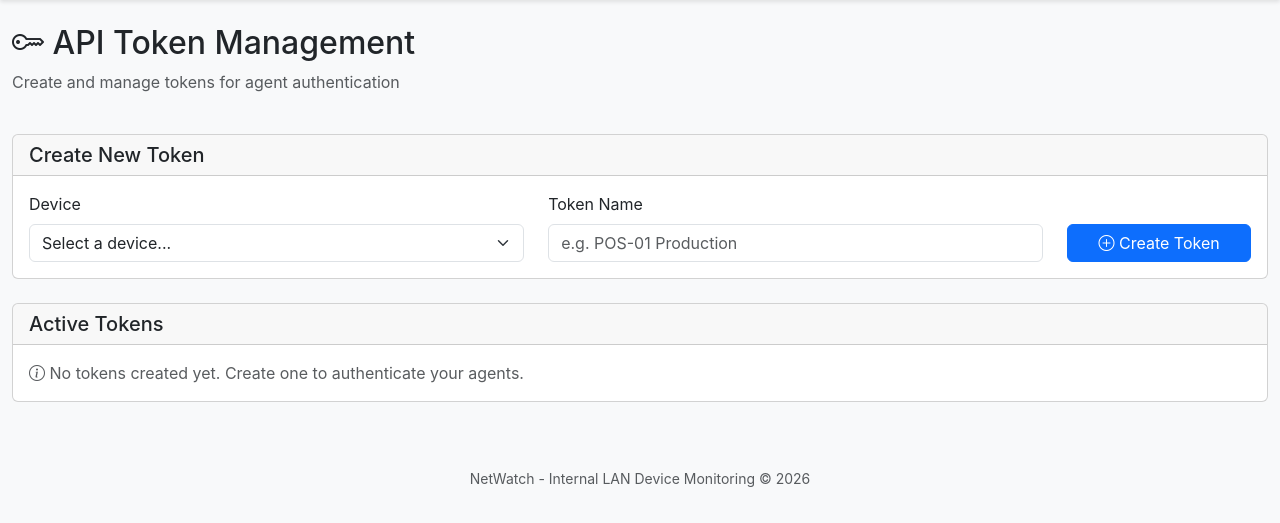
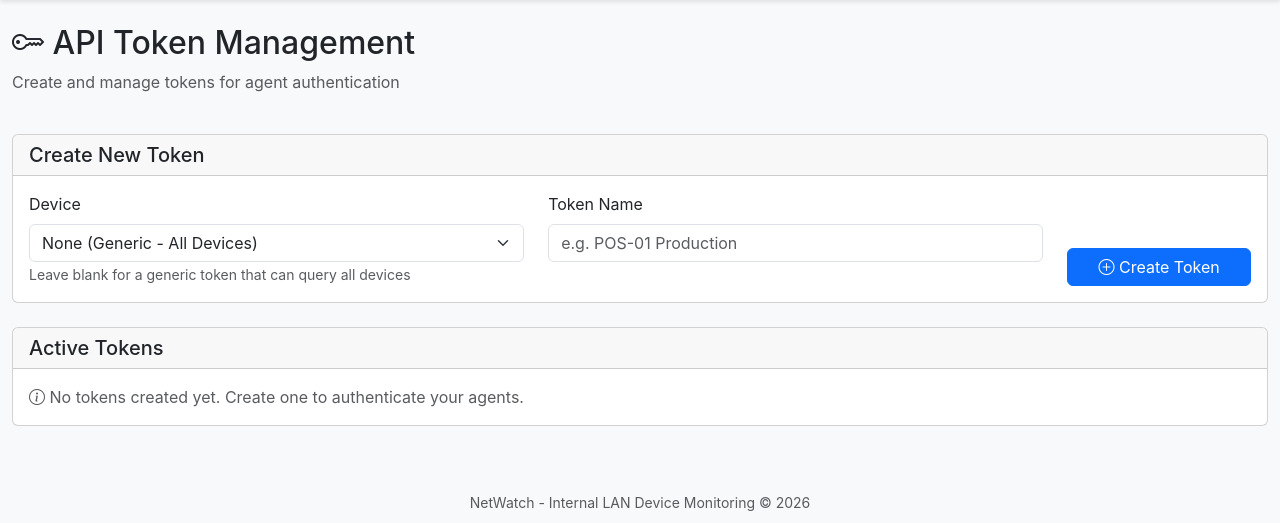
Before and after one commit to Firo91/PosTracker, a Django app: page /dashboard/tokens/ in a window 1280 px wide. Shown: the part 56-579 px from the top of the page. Run offline with Django 5.2, Linux system fonts and the light colour scheme; the visitor is signed in with stand-in values (Sample User, id 1); data that the repository does not hold is empty; parts of the project's set-up code (start-up, migrations or seed data) failed here and were passed over.

Commit message:
Enhance API token creation process - Allow creation of generic tokens without device selection and update UI to reflect this change.

```diff
--- a/apps/dashboard/views.py
+++ b/apps/dashboard/views.py
@@ -320,22 +320,24 @@ def manage_api_tokens(request):
 @require_http_methods(["POST"])
 def create_api_token(request):
     """
-    Create a new API token for a device.
+    Create a new API token for a device or a generic token (no device).
     """
-    device_id = request.POST.get('device_id')
+    device_id = request.POST.get('device_id', '').strip()
     token_name = request.POST.get('token_name', '').strip()
 
-    if not device_id or not token_name:
-        return JsonResponse({'error': 'Device and token name required'}, status=400)
+    if not token_name:
+        return JsonResponse({'error': 'Token name is required'}, status=400)
 
-    try:
-        device = Device.objects.get(id=device_id)
-    except Device.DoesNotExist:
-        return JsonResponse({'error': 'Device not found'}, status=404)
+    device = None
+    if device_id:
+        try:
+            device = Device.objects.get(id=device_id)
 
-    # Delete old token if exists
-    if hasattr(device, 'api_token') and device.api_token:
-        device.api_token.delete()
+            # Delete old token if exists for this device
+            if hasattr(device, 'api_token') and device.api_token:
+                device.api_token.delete()
+        except Device.DoesNotExist:
+            return JsonResponse({'error': 'Device not found'}, status=404)
 
     # Create new token
     token_string = APIToken.generate_token()
@@ -346,12 +348,13 @@ def create_api_token(request):
         enabled=True
     )
 
-    logger.info(f"Created API token '{token_name}' for device {device.name}")
+    device_name = device.name if device else 'Generic (All Devices)'
+    logger.info(f"Created API token '{token_name}' for {device_name}")
 
     return JsonResponse({
         'success': True,
         'token': token_string,
-        'device_name': device.name,
+        'device_name': device_name,
         'token_name': token_name,
     })
 
--- a/templates/dashboard/manage_tokens.html
+++ b/templates/dashboard/manage_tokens.html
@@ -24,12 +24,13 @@
             <div class="row">
                 <div class="col-md-5">
                     <label for="device_id" class="form-label">Device</label>
-                    <select id="device_id" name="device_id" class="form-select" required>
-                        <option value="">Select a device...</option>
+                    <select id="device_id" name="device_id" class="form-select">
+                        <option value="">None (Generic - All Devices)</option>
                         {% for device in devices %}
                             <option value="{{ device.id }}">{{ device.name }} ({{ device.ip_address }})</option>
                         {% endfor %}
                     </select>
+                    <small class="form-text text-muted">Leave blank for a generic token that can query all devices</small>
                 </div>
                 <div class="col-md-5">
                     <label for="token_name" class="form-label">Token Name</label>
```
